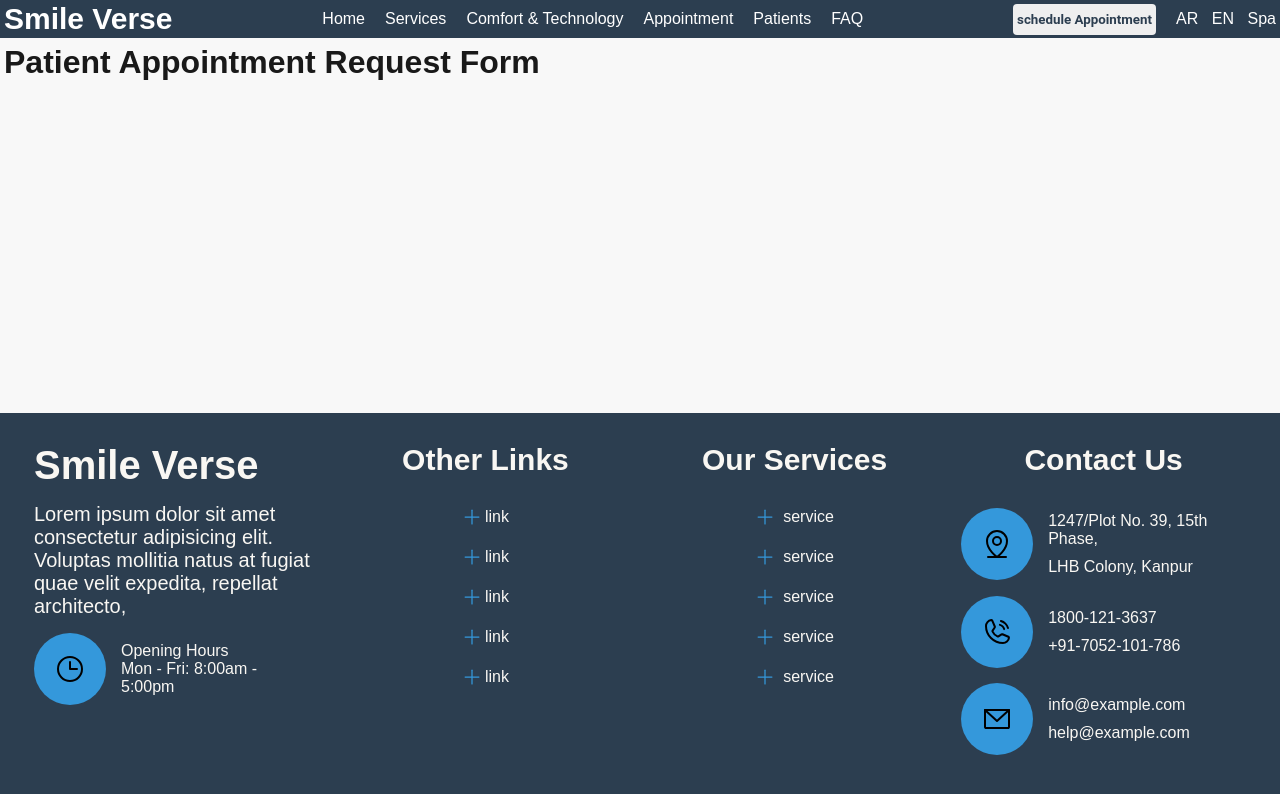
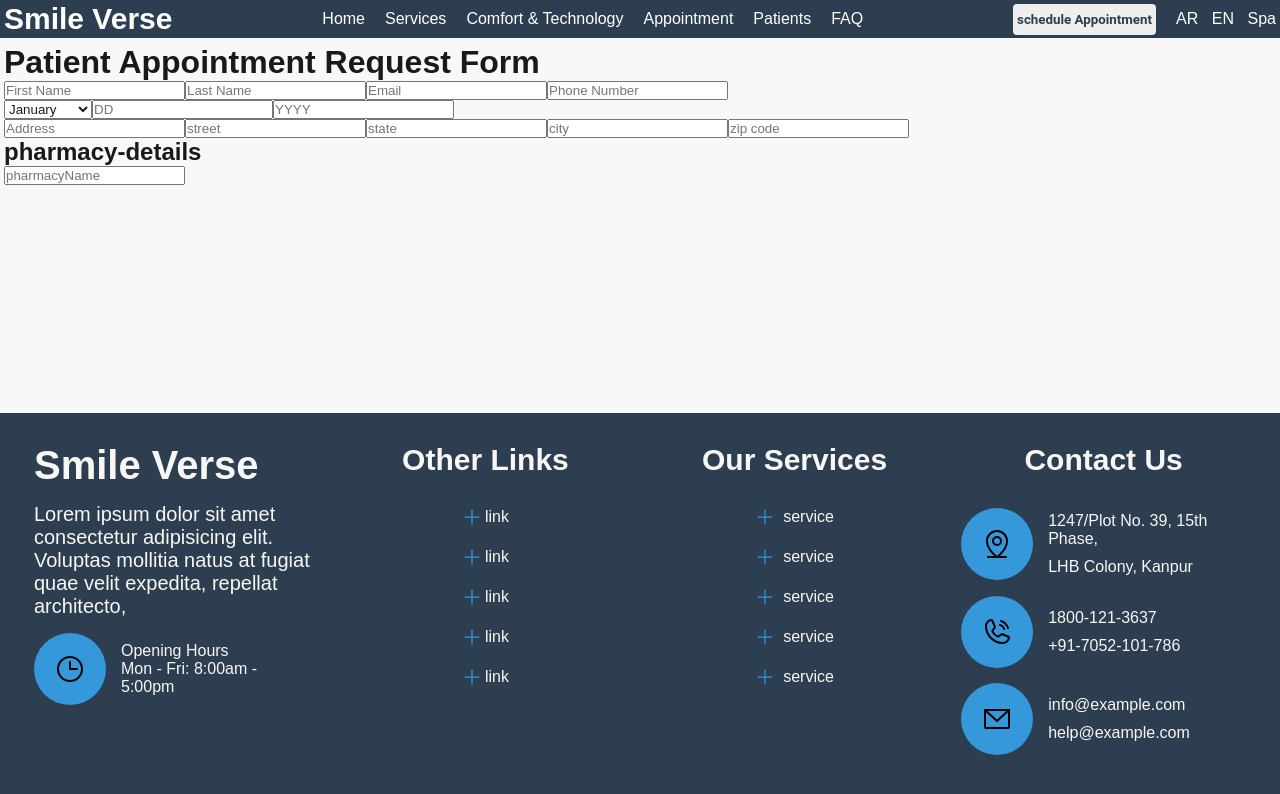
Before and after one commit to mahdtomar/dr.hany-smile-verse, a React (Create React App) app: page /dr.hany-smile-verse/Appointment/New in a window 1280 px wide. Shown: the top 794 px of the page. Built offline with nearby package versions, Linux system fonts and the light colour scheme.

Commit message:
Update NewPatient.jsx

```diff
--- a/src/components/appointment/NewPatient.jsx
+++ b/src/components/appointment/NewPatient.jsx
@@ -1,9 +1,69 @@
 import React from "react";
 
 const NewPatient = () => {
-  return <form>
-
-  </form>;
+  return (
+    <form>
+      <div className="container data">
+        <label htmlFor="first-name">
+          <input type="text" name="first-name" placeholder="First Name" />
+        </label>
+        <label htmlFor="last-name">
+          <input type="text" name="last-name" placeholder="Last Name" />
+        </label>
+        <label htmlFor="email">
+          <input type="email" name="email" placeholder="Email" />
+        </label>
+        <label htmlFor="phone">
+          <input type="tel" name="phone" placeholder="Phone Number" />
+        </label>
+        <div htmlFor="date-of-birth">
+          <label htmlFor="months">
+            <select name="months" id="month">
+              <option>January</option>
+              <option>February</option>
+              <option>March</option>
+              <option>April</option>
+              <option>May</option>
+              <option>June</option>
+              <option>July</option>
+              <option>August</option>
+              <option>September</option>
+              <option>October</option>
+              <option>November</option>
+              <option>December</option>
+            </select>
+          </label>
+          <label htmlFor="days">
+            <input type="number" name="days" placeholder="DD" />
+          </label>
+          <label htmlFor="years">
+            <input type="year" name="years" placeholder="YYYY" />
+          </label>
+        </div>
+        <label htmlFor="Address">
+          <input type="text" name="Address" placeholder="Address" />
+        </label>
+        <label htmlFor="street">
+          <input type="text" placeholder="street" name="street" />
+        </label>
+        <label htmlFor="state">
+          <input type="text" placeholder="state" name="state" />
+        </label>
+        <label htmlFor="city">
+          <input type="text" placeholder="city" name="city" />
+        </label>
+        <label htmlFor="zipcode">
+          <input type="text" placeholder="zip code" name="zipcode" />
+        </label>
+        <div className="pharmacy-details">
+          <h2>pharmacy-details</h2>
+          <label htmlFor="pharmacyName">
+            <input type="text" placeholder="pharmacyName" name="pharmacyName" />
+          </label>
+        </div>
+      </div>
+    </form>
+  );
 };
 
 export default NewPatient;
```
